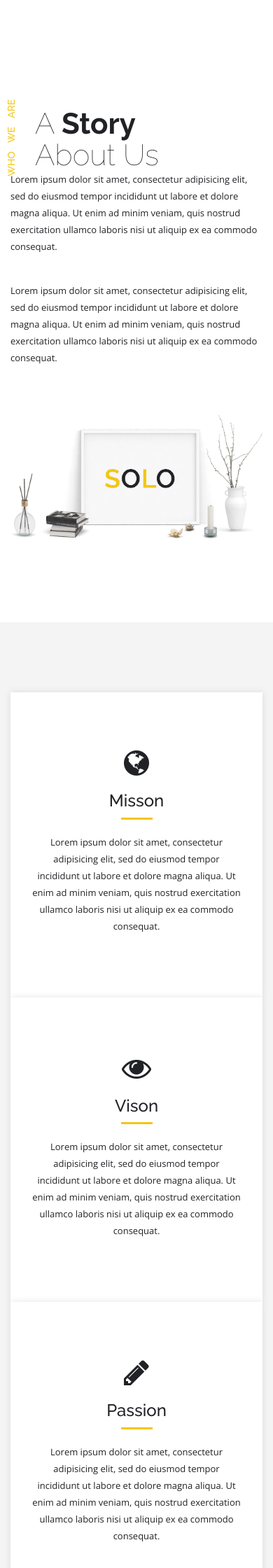
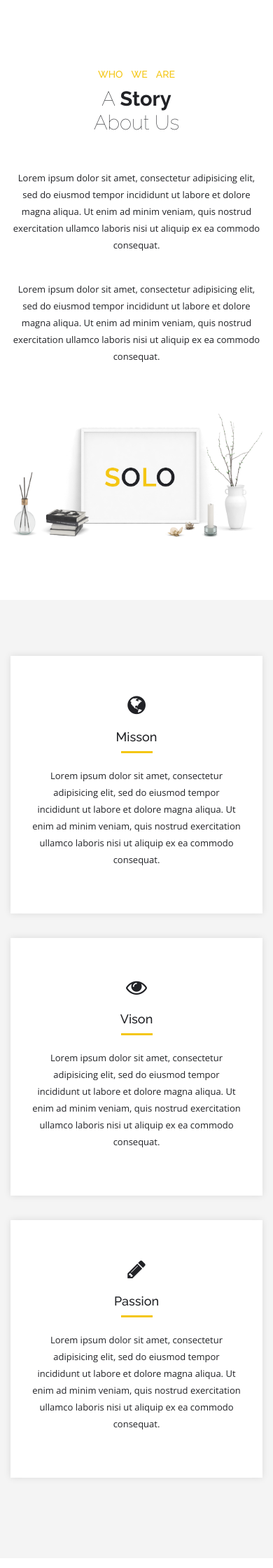
Before and after one commit to waspryo/SOLO, a PHP site: page / in a window 390 px wide. Shown: the part 845-3085 px from the top of the page at 70% size. Run offline with PHP 8.4, Linux system fonts and the light colour scheme; some libraries are stand-ins or nearby versions.

Commit message:
responsive

```diff
--- /dev/null
+++ b/css/responsive.css
@@ -0,0 +1,182 @@
+/*===================================
+        Bootstrap 3 Media Queries
+===================================*/
+/* Large Devices (Desltops $ laptops) */
+@media (min-width: 1200px) and (max-width: 1299px) {
+
+  /* Navigation */
+  .site-nav-wrapper {
+    padding: 0 20px;
+  }
+
+}
+
+/*  Medium Device (Landscape Tables & Medium Desktops) */
+@media (min-width: 992px) and (max-width: 1199px) {
+
+  /* Navigation */
+  .site-nav-wrapper {
+    padding: 0;
+  }
+
+  /* Generic */
+  .vertical-heading h2 {
+    font-size: 29px;
+  }
+  /* Services 02 */
+  #services-tabs .tab-bg {
+    padding: 16px 30px;
+    min-height: 399px;
+  }
+  .service-tab p {
+    line-height: 20px;
+  }
+
+}
+/*  Small Device (Portrait Tables & Small Desktops) */
+@media (min-width: 768px) and (max-width: 991px) {
+
+  /* Navigation */
+  .site-nav-wrapper {
+    padding: 0;
+  }
+
+  /* Home */
+  #home-heading h1 {
+    font-size: 41px;
+  }
+  #home-text p {
+    font-size: 13px;
+  }
+  /* Generic */
+  .btn-general {
+    padding: 8px 35px 8px 35px;
+    font-size: 10px;
+  }
+  /* Generic */
+  .vertical-heading h2 {
+    font-size: 29px;
+  }
+  /* Tech Statement */
+  #tech-statement h3 {
+    font-size: 20px;
+    line-height: 30px;
+  }
+  /* Services 02 */
+  .r-tabs-accordion-title {
+    text-align: center;
+    margin-bottom: 10px;
+  }
+  .r-tabs-accordion-title a {
+    font-family: "Raleway", sans-serif;
+    font-size: 13px;
+    color: #212226;
+    text-transform: uppercase;
+    font-weight: 400;
+    padding: 0;
+    text-decoration: none;
+  }
+  /* Tab active state */
+  .r-tabs-accordion-title.r-tabs-state-active a {
+    color: #f4c613;
+    font-weight: 700;
+    border-bottom: 3px solid #f4c613;
+    padding-bottom: 5px;
+    -webkit-transition: border-color 300ms linear;
+    transition: border-color 300ms linear;
+  }
+  /* Pricing */
+  .pricing-table .price h2 {
+    margin: 0 0 0 6px;
+    font-size: 35px;
+  }
+  /* Stats */
+  .stats-item p {
+    line-height: 18px;
+  }
+  /* Blog */
+  .blog-post .post-meta p {
+    line-height: 14px;
+  }
+  /* Contact */
+  ul.office-details li {
+    margin-right: 15px;
+  }
+  ul.office-details li i {
+    width: 25px;
+  }
+}
+/*  Extra Small Device (Landscape Phone & Portrait Tables) */
+@media (max-width: 767px) {
+
+  /* Home */
+  #home-heading h1 {
+    font-size: 41px;
+  }
+  #home-text p {
+    font-size: 13px;
+    line-height: 18px;
+    margin: 8px 2px 30px 2px;
+  }
+  /* Generic */
+  .btn-general {
+    padding: 8px 25px 6px 25px;
+    font-size: 10px;
+  }
+  /* About 01 */
+  /* Large Content box */
+  .content-box-lg {
+    padding: 90px 0;
+  }
+  /* Vertical heading */
+  .vertical-heading {
+    text-align: center;
+  }
+  .vertical-heading h5 {
+    -webkit-transform: rotate(0deg);
+    transform: rotate(0deg);
+    display: block;
+    position: static;
+    margin-bottom: 15;
+  }
+  .vertical-heading h2 {
+    font-size: 29px;
+    line-height: normal;
+    margin: 0;
+  }
+  #about-left {
+    margin-bottom: 50px;
+  }
+  #about-right  {
+    text-align: center;
+  }
+  /* About 02 */
+  /* Midium Coontent Box */
+  .content-box-md {
+    padding: 80px 0;
+  }
+  .about-item {
+    padding: 55px 30px;
+    margin-bottom: 35px;
+  }
+  .about-item i {
+    font-size: 30px;
+  }
+  .about-item h3 {
+    font-size: 18px;
+  }
+  /* Team */
+  #team-left .vertical-heading {
+    min-height: 130px;
+  }
+  .skill h4 {
+    font-size: 14px;
+    line-height: 35px;
+  }
+
+  /* Tech Statement */
+  #tech-statement h3 {
+    font-size: 20px;
+    line-height: 30px;
+  }
+}
--- a/index.html
+++ b/index.html
@@ -34,15 +35,48 @@
   <!-- Custom CSS -->
   <link rel="stylesheet" href="css/style.css">
 
+  <!-- Responsive CSS -->
+  <link rel="stylesheet" href="css/responsive.css">
 
 </head>
 
-<body>
+<body data-spy="scroll" data-target=".navbar" data-offset="65">
 
   <!-- Preloader -->
   <div id="preloader">
     <div id="status">&nbsp;</div>
   </div>
+
+  <!-- Header -->
+  <header>
+    <nav class="navbar navbar-fixed-top">
+      <div class="container-fluid">
+        <div class="site-nav-wrapper">
+          <div class="navbar-header">
+            <!-- Logo -->
+            <a href="#home" class="navbar-brand smooth-scroll">
+              <img src="./img/logo/logo.png" alt="logo">
+            </a>
+          </div>
+          <!-- Main Menu -->
+          <div class="container">
+            <div class="collapse navbar-collapse">
+              <ul class="nav navbar-nav pull-right">
+                <li><a class="smooth-scroll" href="#home">Home</a></li>
+                <li><a class="smooth-scroll" href="#about">About</a></li>
+                <li><a class="smooth-scroll" href="#team">Team</a></li>
+                <li><a class="smooth-scroll" href="#services">Services</a></li>
+                <li><a class="smooth-scroll" href="#portfolio">Work</a></li>
+                <li><a class="smooth-scroll" href="#blog">Blog</a></li>
+                <li><a class="smooth-scroll" href="#contact">Contact</a></li>
+              </ul>
+            </div>
+          </div>
+        </div>
+      </div>
+    </nav>
+  </header>
+  <!-- Header Ends -->
 
   <!-- Home -->
   <section id="home">
@@ -97,7 +131,7 @@
         <div class="container">
           <div class="row">
             <!-- About left side -->
-            <div class="col-md-6">
+            <div class="col-md-6 col-sm-6">
               <div id="about-left">
                 <div class="vertical-heading">
                   <h5>Who We Are</h5>
@@ -106,7 +140,7 @@
               </div>
             </div>
             <!-- About right side -->
-            <div class="col-md-6">
+            <div class="col-md-6 col-sm-6">
               <div id="about-right">
                 <p>Lorem ipsum dolor sit amet, consectetur adipisicing elit,
                   sed do eiusmod tempor incididunt ut labore et dolore magna
@@ -142,7 +176,7 @@
       <div class="content-box-md">
         <div class="container">
           <div class="row">
-            <div class="col-md-4">
+            <div class="col-md-4 col-sm-4">
               <div class="about-item text-center">
                 <i class="fa fa-globe"></i>
                 <h3>Misson</h3>
@@ -151,7 +185,7 @@
                   consequat.</p>
               </div>
             </div>
-            <div class="col-md-4">
+            <div class="col-md-4 col-sm-4">
               <div class="about-item text-center">
                 <i class="fa fa-eye"></i>
                 <h3>Vison</h3>
@@ -160,7 +194,7 @@
                   consequat.</p>
               </div>
             </div>
-            <div class="col-md-4">
+            <div class="col-md-4 col-sm-4">
               <div class="about-item text-center">
                 <i class="fa fa-pencil"></i>
                 <h3>Passion</h3>
@@ -186,7 +220,7 @@
         <!-- Team Members -->
         <div class="row">
           <!-- Team Left Side -->
-          <div class="col-md-6">
+          <div class="col-md-6 col-sm-6">
             <div id="team-left">
               <div class="vertical-heading">
                 <h5>Who We Are</h5>
@@ -195,8 +229,8 @@
               <p>Lorem ipsum dolor sit amet, consectetur adipisicing elit, sed do eiusmod tempor incididunt ut labore et dolore magna aliqua. Ut enim ad minim veniam, quis nostrud exercitation ullamco laboris nisi ut aliquip ex ea commodo consequat.</p>
             </div>
           </div>
-          <!-- Team right Side -->
-          <div class="col-md-6">
+          <!-- Team Right Side -->
+          <div class="col-md-6 col-sm-6">
             <div id="team-members" class="owl-carousel owl-theme">
               <!-- Members 01 -->
               <div class="team-member">
@@ -296,7 +330,7 @@
 
           <!-- progress Bars -->
           <div class="row">
-            <div class="col-md-6">
+            <div class="col-md-6 col-sm-6">
               <!-- Skill 01 -->
               <div class="skill">
                 <h4>Web Design</h4>
@@ -305,7 +339,7 @@
                 </div>
               </div>
             </div>
-            <div class="col-md-6">
+            <div class="col-md-6 col-sm-6">
               <!-- Skill 02 -->
               <div class="skill">
                 <h4>Photoshop/Illustration</h4>
@@ -314,7 +348,7 @@
                 </div>
               </div>
             </div>
-            <div class="col-md-6">
+            <div class="col-md-6 col-sm-6">
               <!-- Skill 03 -->
               <div class="skill">
                 <h4>Web Development</h4>
@@ -323,7 +357,7 @@
                 </div>
               </div>
             </div>
-            <div class="col-md-6">
+            <div class="col-md-6 col-sm-6">
               <!-- Skill 04 -->
               <div class="skill">
                 <h4>Digital Marketing</h4>
@@ -566,7 +600,7 @@
             <div id="isotope-container">
 
 
-              <div class="col-md-3 desktop">
+              <div class="col-md-3 col-sm-6 col-xs-12 desktop">
                 <!-- Portfolio Item 01 -->
                 <div class="portfolio-item">
                   <a href="./img/portfolio/001.jpg" title="Add Description">
@@ -586,7 +620,7 @@
                 </div>
               </div>
               <!-- Portfolio Item 02 -->
-              <div class="col-md-3 web">
+              <div class="col-md-3 col-sm-6 col-xs-12 web">
 
                 <div class="portfolio-item">
                   <a href="./img/portfolio/002.jpg" title="Add Description">
@@ -607,7 +641,7 @@
 
               </div>
               <!-- Portfolio Item 03 -->
-              <div class="col-md-3 web logo mobile">
+              <div class="col-md-3 col-sm-6 col-xs-12  web logo mobile">
 
                 <div class="portfolio-item">
                   <a href="./img/portfolio/003.jpg" title="Add Description">
@@ -628,7 +662,7 @@
               </div>
 
               <!-- Portfolio Item 04 -->
-              <div class="col-md-3 logo web">
+              <div class="col-md-3 col-sm-6 col-xs-12 logo web">
 
                 <div class="portfolio-item">
                   <a href="./img/portfolio/004.jpg" title="Add Description">
@@ -649,7 +683,7 @@
               </div>
 
               <!-- Portfolio Item 05 -->
-              <div class="col-md-3 web">
+              <div class="col-md-3 col-sm-6 col-xs-12 web">
 
                 <div class="portfolio-item">
                   <a href="./img/portfolio/005.jpg" title="Add Description">
@@ -670,7 +704,7 @@
               </div>
 
               <!-- Portfolio Item 06 -->
-              <div class="col-md-3 logo desktop">
+              <div class="col-md-3 col-sm-6 col-xs-12 logo desktop">
 
                 <div class="portfolio-item">
                   <a href="./img/portfolio/006.jpg" title="Add Description">
@@ -691,7 +725,7 @@
               </div>
 
               <!-- Portfolio Item 07 -->
-              <div class="col-md-3 web mobile">
+              <div class="col-md-3 col-sm-6 col-xs-12 web mobile">
 
                 <div class="portfolio-item">
                   <a href="./img/portfolio/007.jpg" title="Add Description">
@@ -712,7 +746,7 @@
               </div>
 
               <!-- Portfolio Item 08 -->
-              <div class="col-md-3 web mobile">
+              <div class="col-md-3 col-sm-6 col-xs-12 web mobile">
 
                 <div class="portfolio-item">
                   <a href="./img/portfolio/008.jpg" title="Add Description">
@@ -743,22 +777,22 @@
   <section id="testimonials">
     <div class="container">
       <div class="row">
-        <div class="col-md-4">
+        <div class="col-md-4 col-sm-4">
           <div class="vertical-heading">
             <h5>Who We Are</h5>
             <h2>What Our <br> <strong>Customers</strong>Say</h2>
           </div>
         </div>
-        <div class="col-md-8">
+        <div class="col-md-8 col-sm-8">
           <div id="testimonial-slider" class="owl-carousel owl-theme">
             <!-- Testmonial 01 -->
             <div class="testimonial">
 
               <div class="row">
-                <div class="col-md-6">
+                <div class="col-md-6 col-sm-6 col-xs-6">
                   <h3>Quality Support</h3>
                 </div>
-                <div class="col-md-6">
+                <div class="col-md-6 col-sm-6 col-xs-6">
                   <div class="stars text-right">
                     <i class="fa fa-star"></i>
                     <i class="fa fa-star"></i>
@@ -791,10 +825,10 @@
             <div class="testimonial">
 
               <div class="row">
-                <div class="col-md-6">
+                <div class="col-md-6 col-sm-6 col-xs-6">
                   <h3>Quality Support</h3>
                 </div>
-                <div class="col-md-6">
+                <div class="col-md-6 col-sm-6 col-xs-6">
                   <div class="stars text-right">
                     <i class="fa fa-star"></i>
                     <i class="fa fa-star"></i>
@@ -827,10 +861,10 @@
             <div class="testimonial">
 
               <div class="row">
-                <div class="col-md-6">
+                <div class="col-md-6 col-sm-6 col-xs-6">
                   <h3>Quality Support</h3>
                 </div>
-                <div class="col-md-6">
+                <div class="col-md-6 col-xs-6">
                   <div class="stars text-right">
                     <i class="fa fa-star"></i>
                     <i class="fa fa-star"></i>
@@ -879,7 +913,7 @@
           </div>
         </div>
         <div class="row">
-          <div class="col-md-4">
+          <div class="col-md-4 col-sm-4">
             <!-- Pricing Table 01 -->
             <div class="pricing-table">
               <div class="type">
@@ -887,10 +921,10 @@
               </div>
               <div class="price">
                 <div class="row">
-                  <div class="col-md-4">
+                  <div class="col-md-4 col-sm-4 col-xs-4">
                     <h2><span class="dollar">&#36;</span>29<br><span class="month">Month</span></h2>
                   </div>
-                  <div class="col-md-8">
+                  <div class="col-md-8 col-sm-8 col-xs-8">
                     <p>You will get all these awesome services with this great price. Get it now!</p>
                   </div>
                 </div>
@@ -907,7 +941,7 @@
               </div>
             </div>
           </div>
-          <div class="col-md-4">
+          <div class="col-md-4 col-sm-4">
             <!-- Pricing Table 02 -->
             <div class="pricing-table black">
               <div class="type">
@@ -915,10 +949,10 @@
               </div>
               <div class="price">
                 <div class="row">
-                  <div class="col-md-4">
+                  <div class="col-md-4 col-sm-4 col-xs-4">
                     <h2><span class="dollar">&#36;</span>57<br><span class="month">Month</span></h2>
                   </div>
-                  <div class="col-md-8">
+                  <div class="col-md-8 col-sm-8 col-xs-8">
                     <p>You will get all these awesome services with this great price. Get it now!</p>
                   </div>
                 </div>
@@ -935,7 +969,7 @@
               </div>
             </div>
           </div>
-          <div class="col-md-4">
+          <div class="col-md-4 col-sm-4">
             <!-- Pricing Table 03  -->
             <div class="pricing-table">
               <div class="type">
@@ -943,10 +977,10 @@
               </div>
               <div class="price">
                 <div class="row">
-                  <div class="col-md-4">
+                  <div class="col-md-4 col-sm-4 col-xs-4">
                     <h2><span class="dollar">&#36;</span>96<br><span class="month">Month</span></h2>
                   </div>
-                  <div class="col-md-8">
+                  <div class="col-md-8 col-sm-8 col-xs-8">
                     <p>You will get all these awesome services with this great price. Get it now!</p>
                   </div>
                 </div>
@@ -1073,7 +1107,7 @@
     <div class="content-box-md">
       <div class="container">
         <div class="row">
-          <div class="col-md-5">
+          <div class="col-md-5 col-sm-4">
             <div id="blog-left">
               <div class="vertical-heading">
                 <h5>Latest News</h5>
@@ -1085,9 +1119,9 @@
               </div>
             </div>
           </div>
-          <div class="col-md-7">
+          <div class="col-md-7 col-sm-8">
             <div class="row">
-              <div class="col-md-6">
+              <div class="col-md-6 col-sm-6">
 
                 <!-- Blog post 01 -->
                 <div class="blog-post">
@@ -1096,10 +1130,10 @@
                   <a href="https://eatour.herokuapp.com/">Read More </a>
                   <div class="post-meta">
                     <div class="row">
-                      <div class="col-md-6">
+                      <div class="col-md-6 col-sm-8 col-xs-5">
                         <p><img src="./img/blog/user-1.jpg" alt="author" class="img-circle"> Daniel Watrous</p>
                       </div>
-                      <div class="col-md-6">
+                      <div class="col-md-6 col-sm-4 col-xs-7">
                         <p class="text-right">October 02,2019</p>
                       </div>
                     </div>
@@ -1107,7 +1141,7 @@
                 </div>
 
               </div>
-              <div class="col-md-6">
+              <div class="col-md-6 col-sm-6">
                 <!-- Blog post 02 -->
                 <div class="blog-post">
                   <h4>Your Post Title</h4>
@@ -1183,22 +1217,22 @@
                 <p>Lorem ipsum dolor sit amet, consectetur adipisicing elit, sed do eiusmod tempor incididunt ut labore et dolore magna aliqua. </p>
                 <div class="row">
 
-                  <div class="col-md-6">
+                  <div class="col-md-6 col-sm-6">
                     <div class="form-group">
                       <input type="text" class="form-control" id="name" placeholder="Your Name">
                     </div>
                   </div>
-                  <div class="col-md-6">
+                  <div class="col-md-6 col-sm-6">
                     <div class="form-group">
                       <input type="email" class="form-control" id="email" placeholder="Email Address">
                     </div>
                   </div>
-                  <div class="col-md-6">
+                  <div class="col-md-6 col-sm-6">
                     <div class="form-group">
                       <input type="text" class="form-control" id="phone" placeholder="Phone No.">
                     </div>
                   </div>
-                  <div class="col-md-6">
+                  <div class="col-md-6 col-sm-6">
                     <div class="form-group">
                       <input type="email" class="form-control" id="subject" placeholder="Subject">
                     </div>
@@ -1219,17 +1253,34 @@
   </section>
   <!-- Contact End-->
 
+  <!-- Google Map -->
+  <section id="google-map">
+    <div class="container-fluid">
+      <div class="row">
+        <div id="map"></div>
+      </div>
+    </div>
+  </section>
+  <!-- Google Map -->
 
+  <!-- Footer -->
+  <footer class="text-center">
+    <div class="container">
+      <div class="row">
+        <div class="col-md-12">
+          <p>
+            Copyright &copy; 2019 All Rights Reserverd By <span>SOLO Inc.</span>
+          </p>
+        </div>
+      </div>
+    </div>
 
-
-
-
-  <!-- Temporary space -->
-  <section><br><br><br><br><br><br><br><br><br><br><br><br><br><br>
-    <br><br><br><br><br><br><br><br><br><br><br><br><br><br>
-    <br><br><br><br><br><br><br><br><br><br><br><br><br>
-    <br><br><br><br><br><br></section>
-
+    <!-- Back to top -->
+    <a href="#home" id="back-to-top" class="btn btn-sm btn-yellow btn-back-to-top smooth-scroll hidden-sm hidden-xs" title="home" role="button">
+      <i class="fa fa-angle-up"></i>
+    </a>
+  </footer>
+  <!-- Footer Ends -->
 
   <!-- JQuery -->
   <script src="js/jquery.js"></script>
```
Also changed, not shown: other parts of index.html (+28 -22 lines), css/style.css (+93 -3 lines), js/script.js (+221 -3 lines), js/easing/jquery.easing.1.3.js (added).
